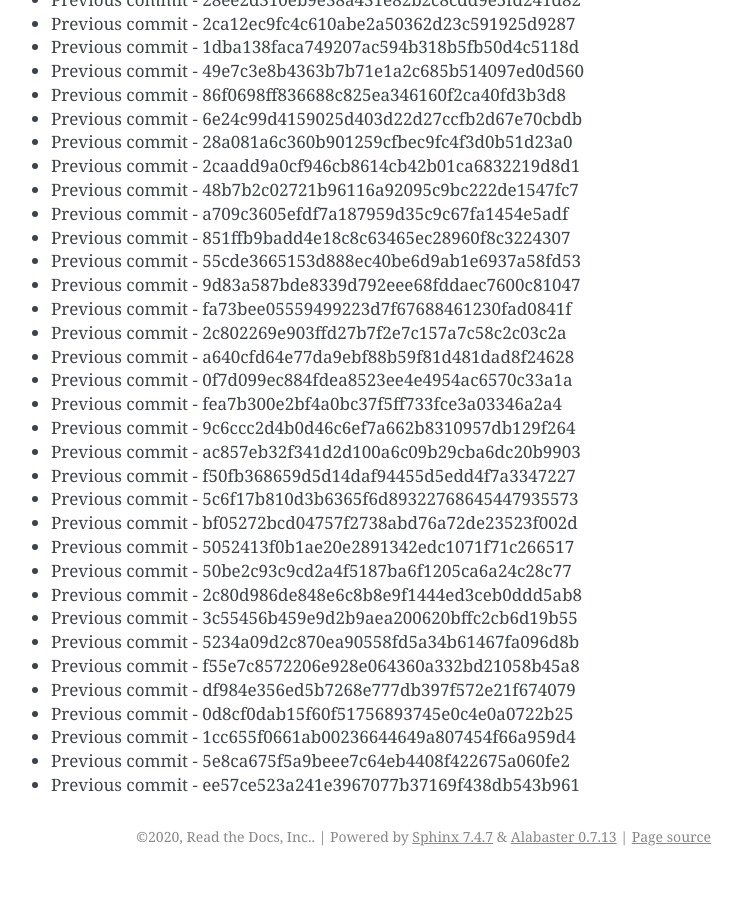
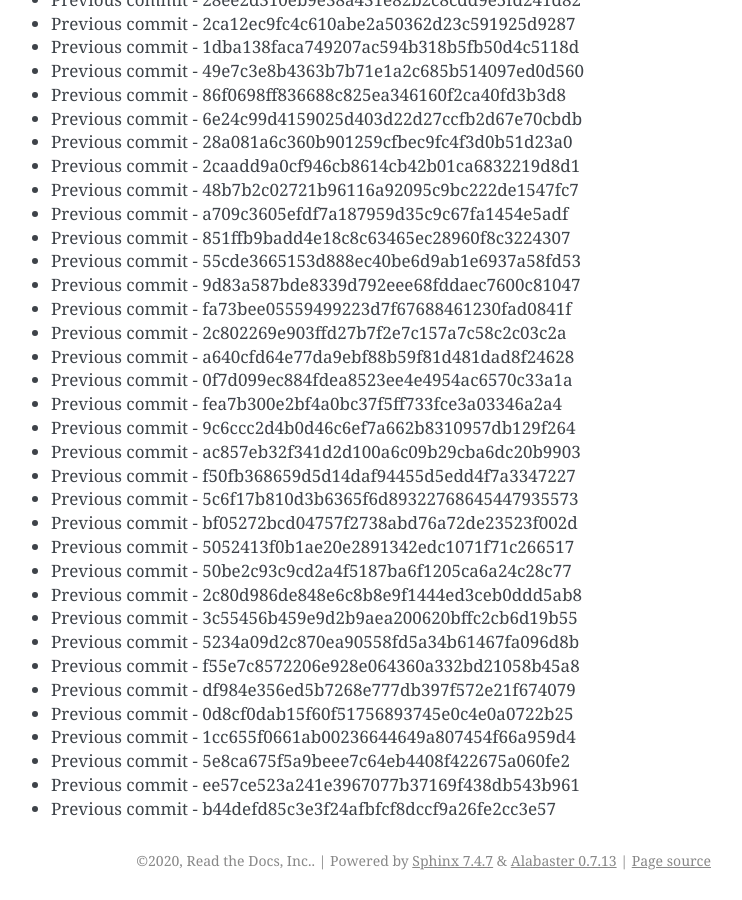
Before and after one commit to readthedocs/rtd-git-stresstest, a Sphinx documentation site: the page built from docs/updates.rst, in a window 1280 px wide and 900 px high, scrolled down 19146 px. Shown: the whole window, without its empty margins (399-1141 px from the left). Built offline with Sphinx 7.4.7, drawn with Linux system fonts in a browser that asks for light colours; before the commit the page ends 20022 px from its top, so only the background shows below that.

Commit message:
Generating commit from previous: b44defd85c3e3f24afbfcf8dccf9a26fe2cc3e57

```diff
--- a/docs/updates.rst
+++ b/docs/updates.rst
@@ -836,3 +836,4 @@ It can be tested for any performance characteristics.
 * Previous commit - 1cc655f0661ab00236644649a807454f66a959d4
 * Previous commit - 5e8ca675f5a9beee7c64eb4408f422675a060fe2
 * Previous commit - ee57ce523a241e3967077b37169f438db543b961
+* Previous commit - b44defd85c3e3f24afbfcf8dccf9a26fe2cc3e57
```
